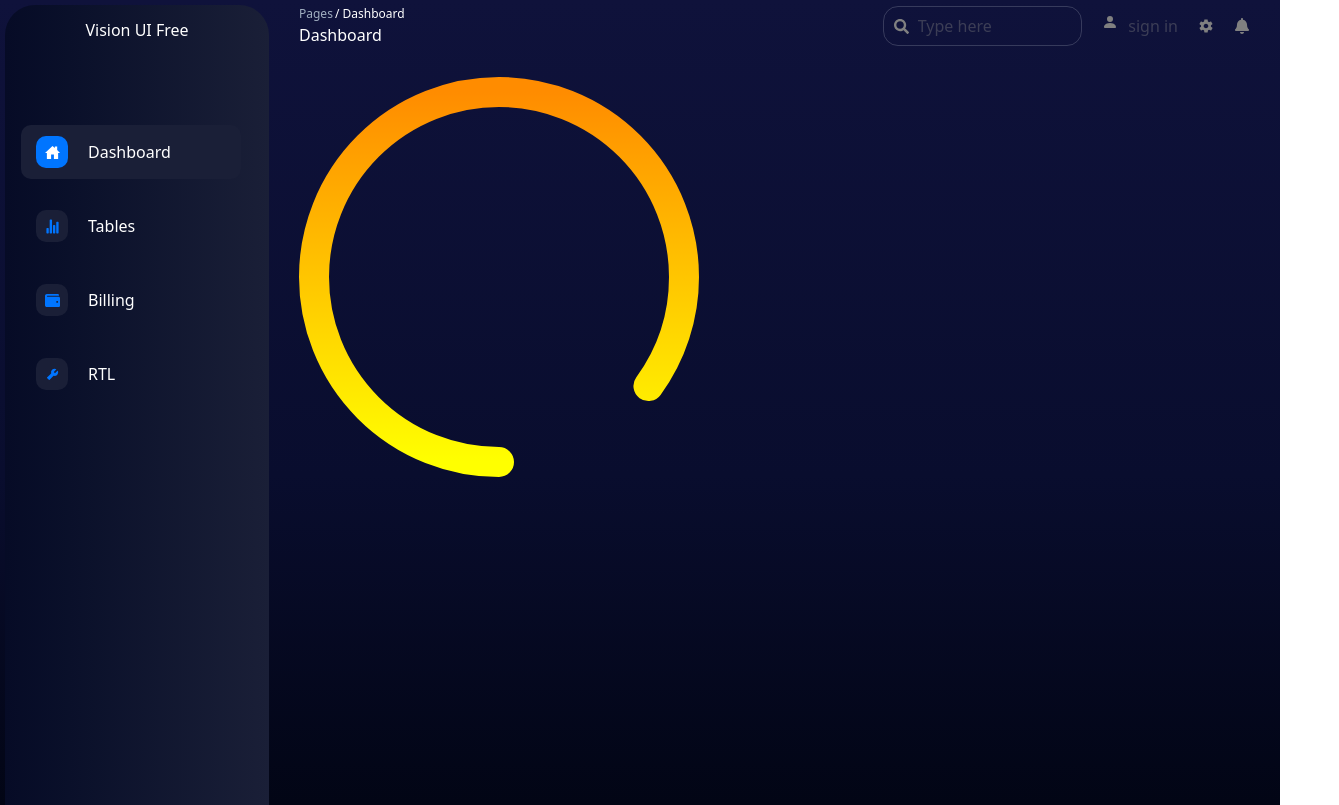
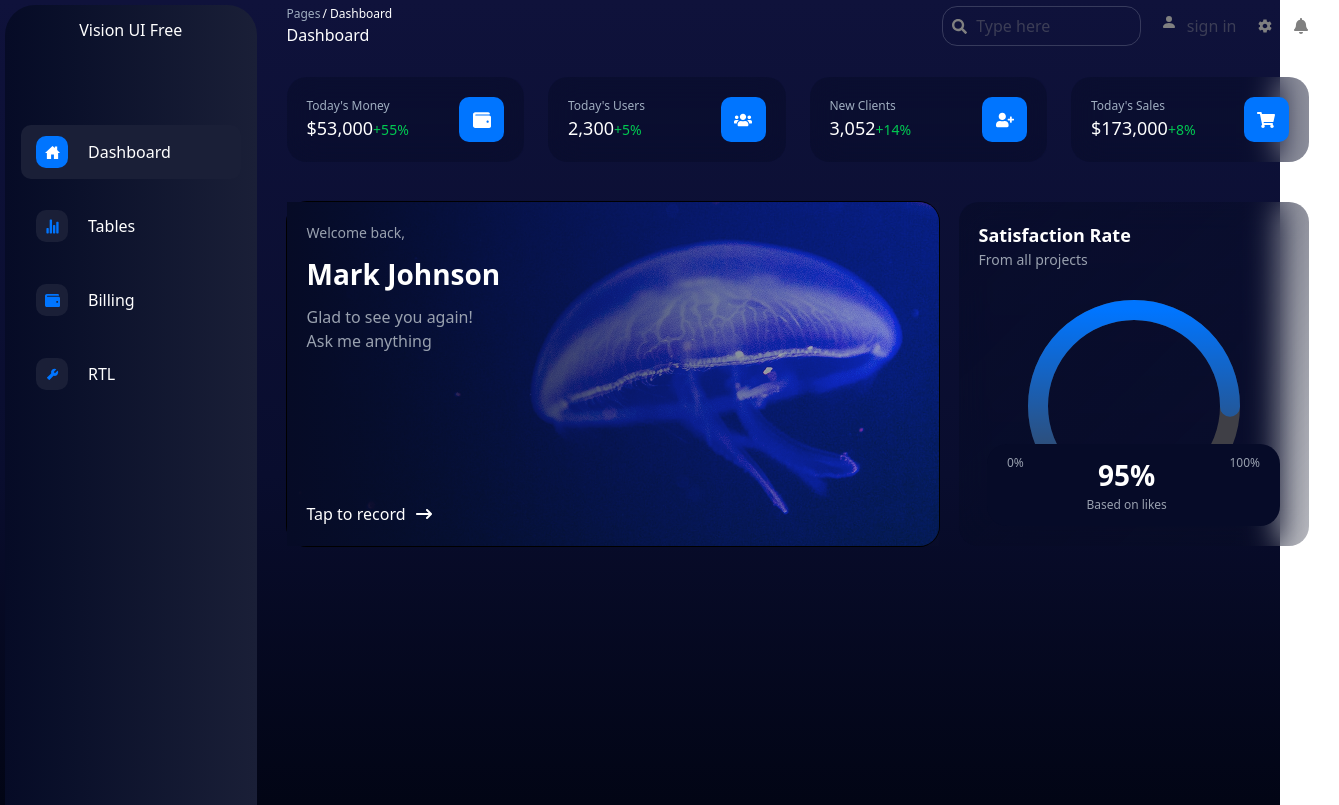
Before and after one commit to Napolite/vision-dahsboard, a React (Vite) app: page / in a window 1280 px wide. Shown: the whole page, 1339 px wide, since content can reach past the window. Built offline with nearby package versions, Linux system fonts and the light colour scheme.

Commit message:
added satisfaction rating

```diff
--- a/src/components/c-progress/circular-bar.tsx
+++ b/src/components/c-progress/circular-bar.tsx
@@ -1,30 +1,55 @@
-function Circular({ progress = 0.85 }) {
-  const radius = 185;
+function Circular({
+  size = 240,
+  progress = 0.6,
+  strokeWidth = 20,
+  fill1 = "#0075FF",
+  fill2 = "#0075FF00",
+}) {
+  const center = size / 2;
+  const radius = center - strokeWidth / 2;
   const circumference = 2 * Math.PI * radius;
-
   const offset = circumference * (1 - progress);
 
   return (
-    <div className="w-[400px] h-[400px] flex items-center justify-center relative">
-      <svg width="400" height="400" className="absolute">
+    <div
+      className="relative flex items-center justify-center"
+      style={{ width: size, height: size }}
+    >
+      <svg
+        width={size}
+        height={size}
+        viewBox={`0 0 ${size} ${size}`}
+        className="absolute"
+      >
         <defs>
           <linearGradient id="linearg">
-            <stop offset="0%" stopColor="darkorange" />
-            <stop offset="100%" stopColor="yellow" />
+            <stop offset="0%" stopColor={fill1} />
+            <stop offset="100%" stopColor={fill2} />
           </linearGradient>
         </defs>
 
+        {/* Track */}
         <circle
-          cx="200"
-          cy="200"
+          cx={center}
+          cy={center}
+          r={radius}
+          fill="none"
+          stroke="#3f3f46"
+          strokeWidth={strokeWidth}
+        />
+
+        {/* Progress */}
+        <circle
+          cx={center}
+          cy={center}
           r={radius}
           fill="none"
           stroke="url(#linearg)"
-          strokeWidth="30"
+          strokeWidth={strokeWidth}
           strokeLinecap="round"
           strokeDasharray={circumference}
           strokeDashoffset={offset}
-          transform="rotate(90 200 200)"
+          transform={`rotate(90 ${center} ${center})`}
           className="transition-all duration-700 ease-out"
         />
       </svg>
--- a/src/components/ui-comp/dashboard-ui/satisfaction-rate.tsx
+++ b/src/components/ui-comp/dashboard-ui/satisfaction-rate.tsx
@@ -1,10 +1,25 @@
-import React from "react";
+import Circular from "../../c-progress/circular-bar";
 
 function SatisfactionRate() {
   return (
-    <div>
-      <div>Satisfaction Rate</div>
-      <div></div>
+    <div className="text-[white] flex flex-col items-center relative rounded-[20px] from-[#060b2694] from-[0%] to-[#0a0e2349] to-[100%] bg-gradient-to-br py-[20px] px-[20px] w-[350px] backdrop-blur-lg">
+      <div className="self-start">
+        <div className="text-[#ffffff] text-[18px] font-bold">
+          Satisfaction Rate
+        </div>
+        <p className="text-gray-400 text-[14px] mb-[30px]">From all projects</p>
+      </div>
+      <div>
+        <Circular progress={0.75} size={212} />
+      </div>
+      <div className="flex justify-between bg-[#060B28] px-[20px] py-[10px] w-[293px] h-[82px] items-start rounded-[20px] absolute bottom-[20px]">
+        <p className="text-gray-400 text-[12px]">0%</p>
+        <div className="flex-1 flex justify-center flex-col items-center">
+          <p className="text-[#ffffff] text-[28px] font-bold">95%</p>
+          <p className="text-gray-400 text-[12px]">Based on likes</p>
+        </div>
+        <p className="text-gray-400 text-[12px]">100%</p>
+      </div>
     </div>
   );
 }
--- a/src/pages/Dashboard/Dashboard.tsx
+++ b/src/pages/Dashboard/Dashboard.tsx
@@ -1,7 +1,6 @@
 import Tablet from "../../components/ui-comp/dashboard-ui/tab";
 import { FaWallet, FaUsers, FaUserPlus, FaShoppingCart } from "react-icons/fa";
 import UserInfo from "./userInfo";
-import Circular from "../../components/c-progress/circular-bar";
 
 export const stats = [
   {
@@ -33,7 +32,7 @@ export const stats = [
 function Dashboard() {
   return (
     <div className="pt-[30px] px-[30px]">
-      {/* <div className="grid grid-cols-4 w-full gap-x-[24px]">
+      <div className="grid grid-cols-4 w-full gap-x-[24px]">
         {stats.map((stat) => (
           <Tablet
             header={stat?.header}
@@ -45,8 +44,7 @@ function Dashboard() {
       </div>
       <div className="mt-[40px]">
         <UserInfo />
-      </div> */}
-      <Circular />
+      </div>
     </div>
   );
 }
--- a/src/pages/Dashboard/userInfo.tsx
+++ b/src/pages/Dashboard/userInfo.tsx
@@ -1,9 +1,11 @@
+import SatisfactionRate from "../../components/ui-comp/dashboard-ui/satisfaction-rate";
 import UserDetail from "../../components/ui-comp/dashboard-ui/user-tab";
 
 function UserInfo() {
   return (
-    <div>
+    <div className="flex gap-x-[20px]">
       <UserDetail />
+      <SatisfactionRate />
     </div>
   );
 }
```
